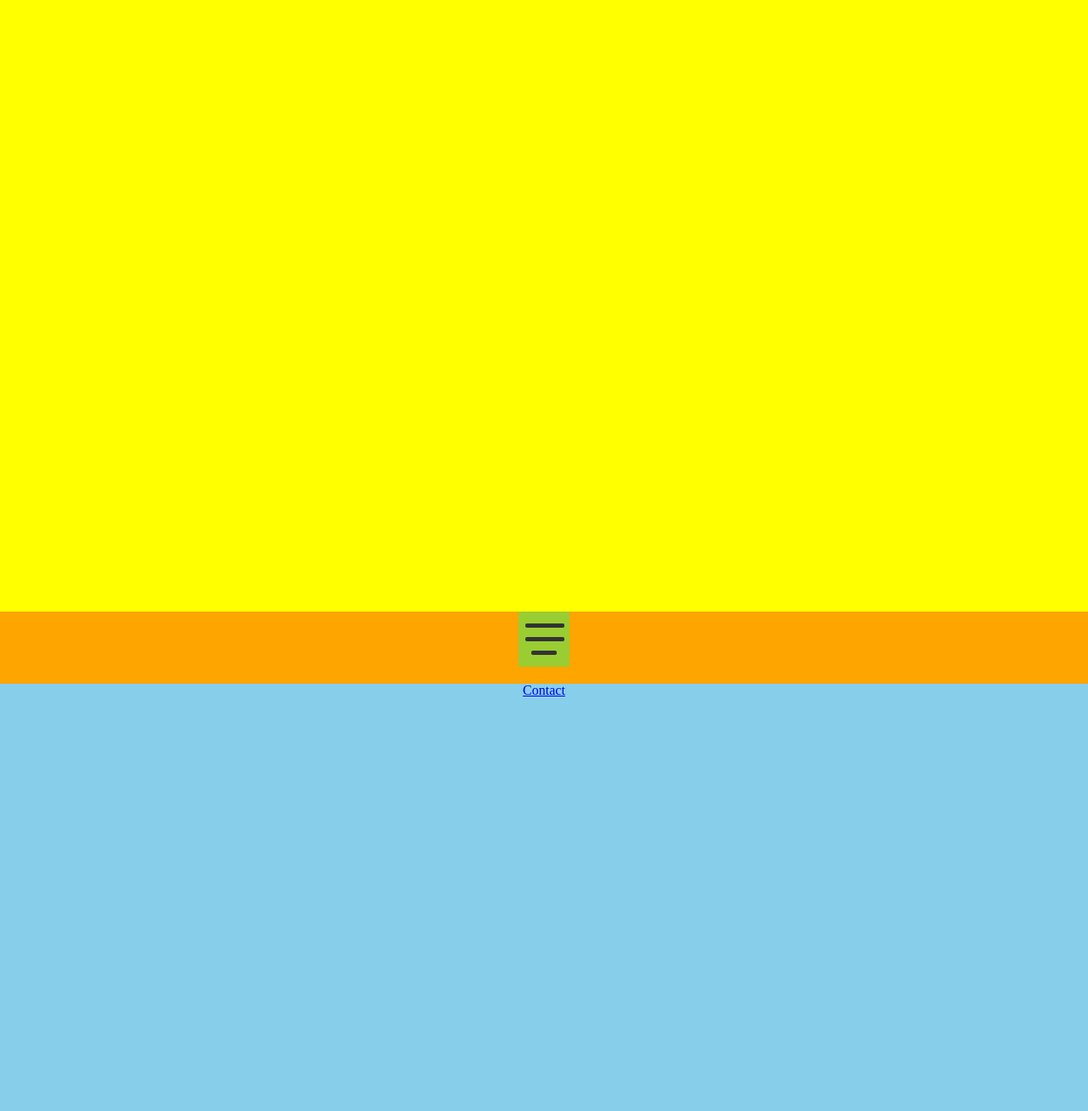
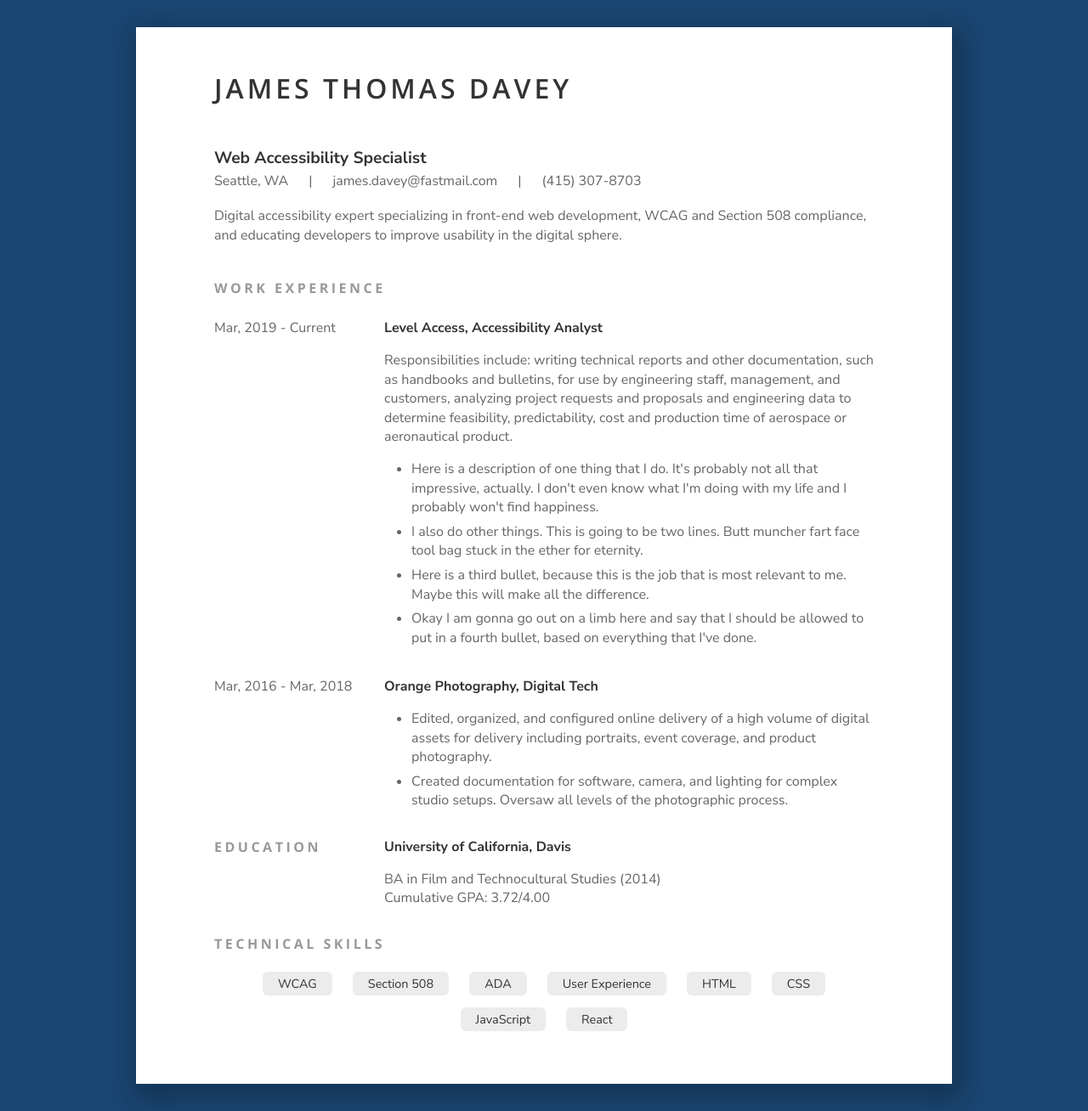
Before and after one commit to jamesthomasdavey/photography, a React (Create React App) app: page /resume in a window 1280 px wide. Shown: the whole page at 85% size. Before the commit the page ends 800 px from the top, so only its background shows below. Built offline with nearby package versions, Linux system fonts and the light colour scheme.

Commit message:
add resume

```diff
--- a/src/App.js
+++ b/src/App.js
@@ -8,18 +8,20 @@ import Main from './components/layout/Main/Main';
 
 // page components
 import Contact from './components/pages/Contact/Contact';
+import Resume from './components/pages/Resume/Resume';
 
 class App extends React.Component {
   state = {};
   render() {
     return (
       <Router>
-        <Navigation />
-        <Main>
-          <Switch>
-            <Route exact path='/contact' component={Contact} />
-          </Switch>
-        </Main>
+        {/* <Navigation /> */}
+        {/* <Main> */}
+        <Switch>
+          {/* <Route exact path='/contact' component={Contact} /> */}
+          <Route exact path='/resume' component={Resume} />
+        </Switch>
+        {/* </Main> */}
       </Router>
     );
   }
--- /dev/null
+++ b/src/components/pages/Resume/Resume.js
@@ -0,0 +1,130 @@
+import React from 'react';
+
+import classes from './Resume.module.css';
+
+const Resume = () => {
+  document.title = 'Resume | James Thomas Davey';
+  return (
+    <div className={classes.wrapper}>
+      <main className={classes.wrapper__inner}>
+        <h1 className={classes.nameHeading}>James Thomas Davey</h1>
+        <section aria-labelledby='webAccessibilitySpecialist'>
+          <h2 className={classes.titleHeading} id='webAccessibilitySpecialist'>
+            Web Accessibility Specialist
+          </h2>
+          <ul className={classes.subtitleList}>
+            <li>Seattle, WA</li>
+            <li>james.davey@fastmail.com</li>
+            <li>(415) 307-8703</li>
+          </ul>
+          <p className={classes.summary}>
+            Digital accessibility expert specializing in front-end web
+            development, WCAG and Section 508 compliance, and educating
+            developers to improve usability in the digital sphere.
+          </p>
+        </section>
+        <section aria-labelledby='workExperience'>
+          <h2 className={classes.subHeading} id='workExperience'>
+            Work Experience
+          </h2>
+          <section aria-labelledby='levelAccess'>
+            <h3 className={classes.dateRoleWrapper} id='levelAccess'>
+              <div className={classes.dateHeading}>Mar, 2019 - Current</div>
+              <div className={classes.roleHeading}>
+                Level Access, Accessibility Analyst
+              </div>
+            </h3>
+            <div className={classes.expContent}>
+              <p>
+                Responsibilities include: writing technical reports and other
+                documentation, such as handbooks and bulletins, for use by
+                engineering staff, management, and customers, analyzing project
+                requests and proposals and engineering data to determine
+                feasibility, predictability, cost and production time of
+                aerospace or aeronautical product.
+              </p>
+              <ul>
+                <li>
+                  Here is a description of one thing that I do. It's probably
+                  not all that impressive, actually. I don't even know what I'm
+                  doing with my life and I probably won't find happiness.
+                </li>
+                <li>
+                  I also do other things. This is going to be two lines. Butt
+                  muncher fart face tool bag stuck in the ether for eternity.
+                </li>
+                <li>
+                  Here is a third bullet, because this is the job that is most
+                  relevant to me. Maybe this will make all the difference.
+                </li>
+                <li>
+                  Okay I am gonna go out on a limb here and say that I should be
+                  allowed to put in a fourth bullet, based on everything that
+                  I've done.
+                </li>
+              </ul>
+            </div>
+          </section>
+          <section aria-labelledby='orangePhotography'>
+            <h3 className={classes.dateRoleWrapper} id='orangePhotography'>
+              <div className={classes.dateHeading}>Mar, 2016 - Mar, 2018</div>
+              <div className={classes.roleHeading}>
+                Orange Photography, Digital Tech
+              </div>
+            </h3>
+            <div className={classes.expContent}>
+              <ul>
+                <li>
+                  Edited, organized, and configured online delivery of a high
+                  volume of digital assets for delivery including portraits,
+                  event coverage, and product photography.
+                </li>
+                <li>
+                  Created documentation for software, camera, and lighting for
+                  complex studio setups. Oversaw all levels of the photographic
+                  process.
+                </li>
+              </ul>
+            </div>
+          </section>
+        </section>
+        <section aria-labelledby='education'>
+          <h2
+            className={[classes.subHeading, classes.educationHeading].join(' ')}
+            id='education'
+          >
+            Education
+          </h2>
+          <section aria-labelledby='ucDavis'>
+            <h3 className={classes.roleHeading} id='ucDavis'>
+              University of California, Davis
+            </h3>
+            <div className={classes.educationContent}>
+              <p>
+                <span>BA in Film and Technocultural Studies (2014)</span>
+                <span>Cumulative GPA: 3.72/4.00</span>
+              </p>
+            </div>
+          </section>
+        </section>
+        <section aria-labelledby='technicalSkills'>
+          <h2 className={classes.subHeading} id='technicalSkills'>
+            Technical Skills
+          </h2>
+          <ul className={classes.skillsList}>
+            <li>WCAG</li>
+            <li>Section 508</li>
+            <li>ADA</li>
+            <li>User Experience</li>
+            <li>HTML</li>
+            <li>CSS</li>
+            <li>JavaScript</li>
+            <li>React</li>
+          </ul>
+        </section>
+      </main>
+    </div>
+  );
+};
+
+export default Resume;
--- /dev/null
+++ b/src/components/pages/Resume/Resume.module.css
@@ -0,0 +1,171 @@
+.wrapper {
+  width: 100%;
+  height: 100%;
+  background: #1a4673;
+  padding: 32px 32px;
+}
+
+.wrapper__inner {
+  width: 100%;
+  max-width: 960px;
+  padding: 48px 92px;
+  margin: 0 auto;
+  background: white;
+  box-shadow: 5px 10px 30px 10px rgba(0, 0, 0, 0.25);
+}
+
+.nameHeading {
+  font-family: var(--open-sans);
+  text-transform: uppercase;
+  font-weight: 600;
+  color: var(--black);
+  font-size: 2rem;
+  line-height: 3rem;
+  letter-spacing: 0.25rem;
+  margin-bottom: 2.8rem;
+  pointer-events: none;
+}
+
+.titleHeading {
+  font-weight: 700;
+  color: var(--black);
+  font-size: 1.2rem;
+  margin-bottom: 0.2rem;
+  pointer-events: none;
+}
+
+.subtitleList {
+  margin-bottom: 1.2rem;
+}
+
+.subtitleList > li {
+  display: inline-block;
+}
+
+.subtitleList > li::before {
+  content: '|';
+  padding-left: 24px;
+  padding-right: 24px;
+}
+
+.subtitleList > li:first-child::before {
+  content: '';
+  padding-left: 0;
+  padding-right: 0;
+}
+
+.summary {
+  margin-bottom: 2.5rem;
+  line-height: 1.4rem;
+}
+
+.subHeading {
+  font-family: var(--open-sans);
+  text-transform: uppercase;
+  font-weight: 700;
+  color: var(--light-gray);
+  font-size: 1rem;
+  pointer-events: none;
+  letter-spacing: 3.5px;
+  margin-bottom: 1.4rem;
+}
+
+.dateRoleWrapper {
+  position: relative;
+}
+
+.dateHeading {
+  font-weight: 400;
+  font-size: 1rem;
+  display: inline-block;
+  position: absolute;
+  top: 3px;
+  pointer-events: none;
+}
+
+.roleHeading {
+  font-weight: 700;
+  color: var(--black);
+  font-size: 1rem;
+  display: inline-block;
+  padding-left: 200px;
+  margin-bottom: 1rem;
+  pointer-events: none;
+}
+
+.expContent {
+  margin-left: 200px;
+  line-height: 1.4rem;
+  margin-bottom: 2rem;
+}
+
+.expContent > p {
+  margin-bottom: 1rem;
+}
+
+.expContent > ul > li {
+  margin-left: 2rem;
+  margin-bottom: 0.4rem;
+}
+
+.expContent > ul > li:last-child {
+  margin-bottom: 0rem;
+}
+
+.educationHeading {
+  position: absolute;
+}
+
+.educationContent {
+  margin-left: 200px;
+  margin-bottom: 2rem;
+}
+
+.educationContent > p > span {
+  display: block;
+}
+
+.skillsList {
+  text-align: center;
+}
+
+.skillsList > li {
+  color: var(--black);
+  display: inline-block;
+  background-color: #ececec;
+  padding: 4px 18px;
+  margin-left: 12px;
+  margin-right: 12px;
+  border-radius: 6px;
+  font-size: 0.9rem;
+  margin-bottom: 14px;
+  pointer-events: none;
+}
+
+@media (max-width: 890px) {
+  .wrapper {
+    padding: 32px 16px;
+  }
+  .wrapper__inner {
+    padding: 48px 80px;
+  }
+  .subtitleList > li::before {
+    content: '|';
+    padding-left: 12px;
+    padding-right: 12px;
+  }
+  .expContent {
+    margin-left: 0;
+  }
+  .educationContent {
+    margin-left: 0;
+  }
+}
+@media (max-width: 678px) {
+  .wrapper__inner {
+    padding: 48px 56px;
+  }
+  .nameHeading {
+    text-align: center;
+  }
+}
--- a/src/index.css
+++ b/src/index.css
@@ -1,138 +1,47 @@
-html,
-body,
-div,
-span,
-applet,
-object,
-iframe,
-h1,
-h2,
-h3,
-h4,
-h5,
-h6,
-p,
-blockquote,
-pre,
-a,
-abbr,
-acronym,
-address,
-big,
-cite,
-code,
-del,
-dfn,
-em,
-img,
-ins,
-kbd,
-q,
-s,
-samp,
-small,
-strike,
-strong,
-sub,
-sup,
-tt,
-var,
-b,
-u,
-i,
-center,
-dl,
-dt,
-dd,
-ol,
-ul,
-li,
-fieldset,
-form,
-label,
-legend,
-table,
-caption,
-tbody,
-tfoot,
-thead,
-tr,
-th,
-td,
-article,
-aside,
-canvas,
-details,
-embed,
-figure,
-figcaption,
-footer,
-header,
-hgroup,
-menu,
-nav,
-output,
-ruby,
-section,
-summary,
-time,
-mark,
-audio,
-video {
+@import url('https://fonts.googleapis.com/css2?family=Nunito+Sans:wght@400;700&family=Open+Sans:wght@600;700&display=swap');
+
+/*****************************
+************************ BASE
+*****************************/
+
+.clearfix::after {
+  content: '';
+  clear: both;
+  display: table;
+}
+
+html {
+  -webkit-box-sizing: border-box;
+  box-sizing: border-box;
+  height: 100%;
+}
+
+*,
+*:before,
+*:after {
+  -webkit-box-sizing: inherit;
+  box-sizing: inherit;
   margin: 0;
   padding: 0;
-  border: 0;
-  font-size: 100%;
-  font: inherit;
-  vertical-align: baseline;
-}
-/* HTML5 display-role reset for older browsers */
-article,
-aside,
-details,
-figcaption,
-figure,
-footer,
-header,
-hgroup,
-menu,
-nav,
-section {
-  display: block;
-}
-body {
-  line-height: 1;
-}
-ol,
-ul {
-  list-style: none;
-}
-blockquote,
-q {
-  quotes: none;
-}
-blockquote:before,
-blockquote:after,
-q:before,
-q:after {
-  content: '';
-  content: none;
-}
-table {
-  border-collapse: collapse;
-  border-spacing: 0;
 }
 
 :root {
   --black: #333333;
+  --gray: #666666;
+  --light-gray: #999999;
   --white: #fdfdfd;
+  --open-sans: 'Open Sans', sans-serif;
+  --nunito-sans: 'Nunito Sans', sans-serif;
 }
 
 html {
-  background: orange;
+  font-family: var(--nunito-sans);
+  color: var(--gray);
+  box-sizing: border-box;
 }
 
 #root {
-  height: 100vh;
-  min-width: 380px;
+  /* height: 100vh; */
+  /* min-width: 380px; */
+  /* width: 100%; */
 }
```
